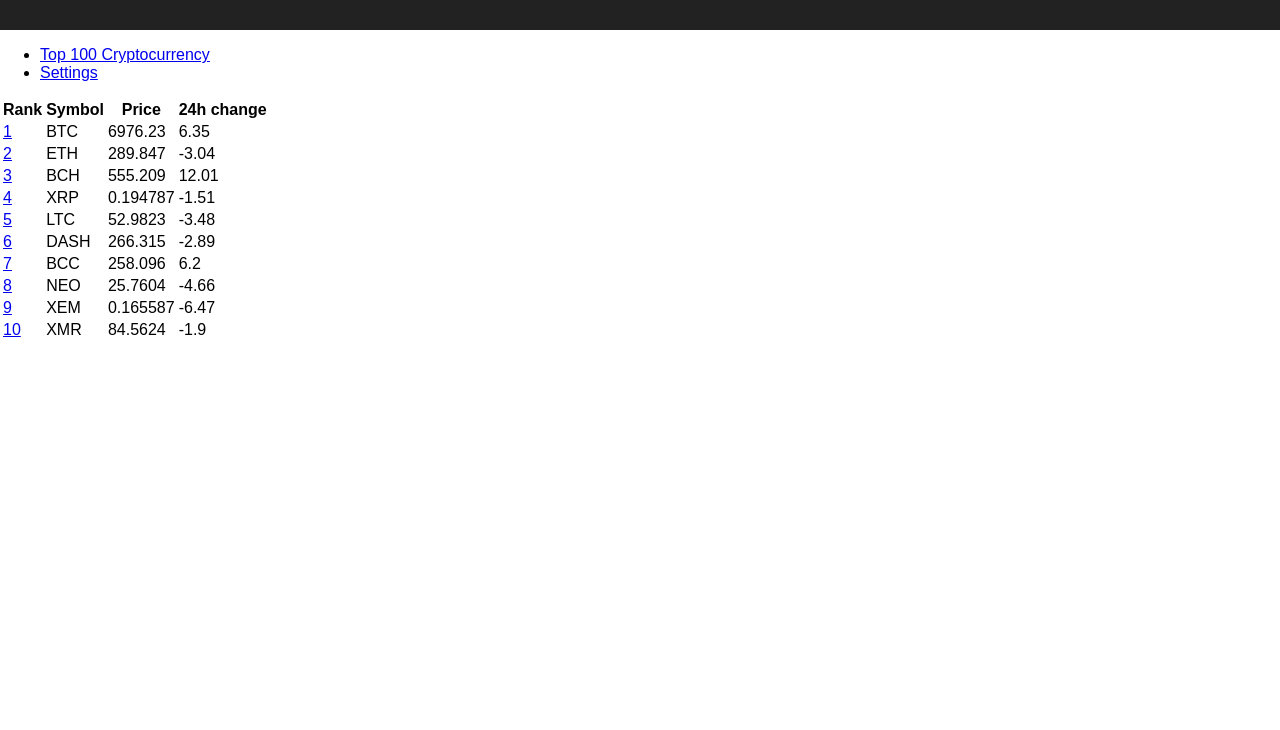
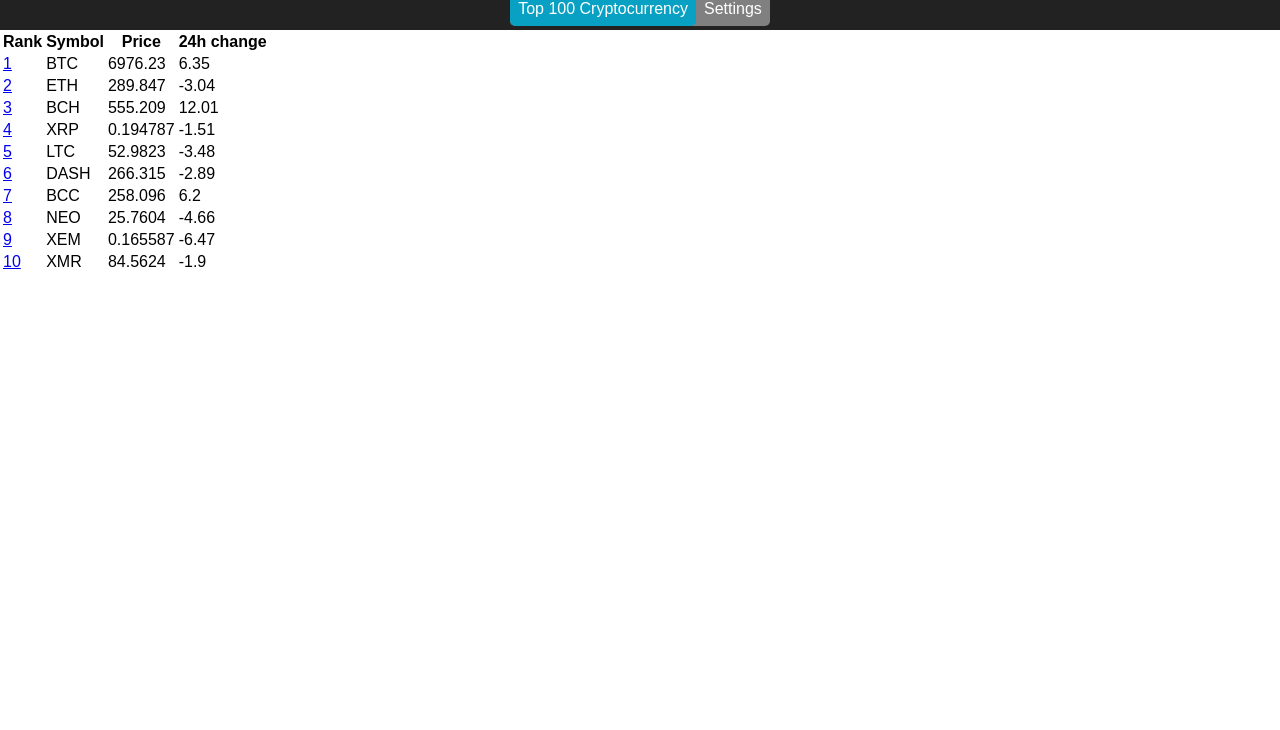
Before and after one commit to amacar/coinmarketcap-ticker, a React app: page / in a window 1280 px wide. Shown: the part 70-800 px from the top of the page. Built offline with nearby package versions, Linux system fonts and the light colour scheme.

Commit message:
Slightly nicer navbar

```diff
--- a/src/modules/core/css/App.css
+++ b/src/modules/core/css/App.css
@@ -2,26 +2,12 @@
   text-align: center;
 }
 
-.App-logo {
-  animation: App-logo-spin infinite 20s linear;
-  height: 80px;
-}
-
 .App-header {
   background-color: #222;
-  padding: 20px;
+  padding: 1px;
   color: white;
 }
 
 .App-title {
   font-size: 1.5em;
 }
-
-.App-intro {
-  font-size: large;
-}
-
-@keyframes App-logo-spin {
-  from { transform: rotate(0deg); }
-  to { transform: rotate(360deg); }
-}
--- /dev/null
+++ b/src/modules/core/css/Navbar.css
@@ -0,0 +1,37 @@
+.navbar {
+  background-color: #222;
+  text-align: center;
+}
+
+.navbar ul {
+  list-style-type: none;
+  margin: 0;
+  padding: 0;
+  overflow: hidden;
+  display: inline-block;
+  background-color: gray;
+  border-radius: 5px
+}
+
+.navbar li {
+  float: left;
+}
+
+.navbar li a {
+  display: block;
+  padding: 8px;
+  text-decoration: none;
+  color: white;
+}
+
+.navbar li a:hover:not(.active) {
+  color: #222;
+}
+
+.navbar li a.active {
+  background-color: #08a1c3;
+  display: block;
+  height: 100%;
+  cursor: default;
+  border-radius: 5px;
+}
--- a/src/modules/core/views/Content.js
+++ b/src/modules/core/views/Content.js
@@ -1,6 +1,5 @@
 import React, { Component } from 'react';
 import { Switch, Route } from 'react-router-dom'
-import '../css/App.css';
 import Settings from '../../settings/Settings';
 import CoinList from '../../crypto-market/CoinList';
 import CoinView from '../../crypto-market/CoinView';
--- a/src/modules/core/views/Navbar.js
+++ b/src/modules/core/views/Navbar.js
@@ -1,14 +1,16 @@
 import React, { Component } from 'react';
-import { Link } from 'react-router-dom';
-import '../css/App.css';
+import { NavLink } from 'react-router-dom';
+import '../css/Navbar.css';
 
 class Navbar extends Component {
   render() {
     return (
-      <ul className="navbar">
-        <li><Link to='/'>Top 100 Cryptocurrency</Link></li>
-        <li><Link to='/settings'>Settings</Link></li>
-      </ul>
+	  <div className="navbar">
+        <ul>
+          <li><NavLink exact to='/' activeClassName="active">Top 100 Cryptocurrency</NavLink></li>
+          <li><NavLink to='/settings' activeClassName="active">Settings</NavLink></li>
+        </ul>
+	  </div>
     );
   }
 }
--- a/src/modules/crypto-market/CoinView.js
+++ b/src/modules/crypto-market/CoinView.js
@@ -4,13 +4,14 @@ import CoinApi from '../core/CoinApi';
 class CoinView extends Component {
 	constructor(props) {
     super(props);
-	console.log(props.match.params.id);
 	this.coin = CoinApi.get(props.match.params.id);
 	this.coin = this.coin || {};
   }
 
   render() {
     return (
+	  <div>
+	  <h2>{this.coin.name}</h2>
 	  <dl>
 	    <dt>Rank</dt>
 	    <dd>{this.coin.rank}</dd>
@@ -37,6 +38,7 @@ class CoinView extends Component {
 		<dt>Available supply</dt>
 		<dd>{this.coin.available_supply}</dd>
 	  </dl>
+	  </div>
     );
   }
 }
```
